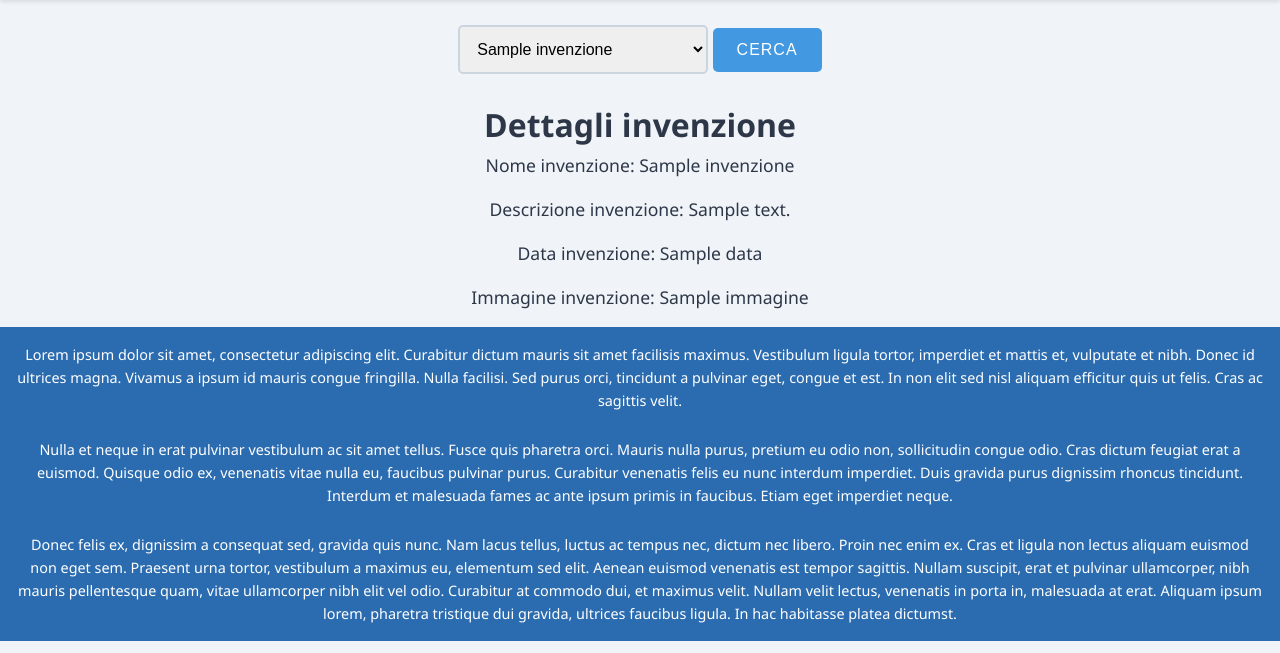
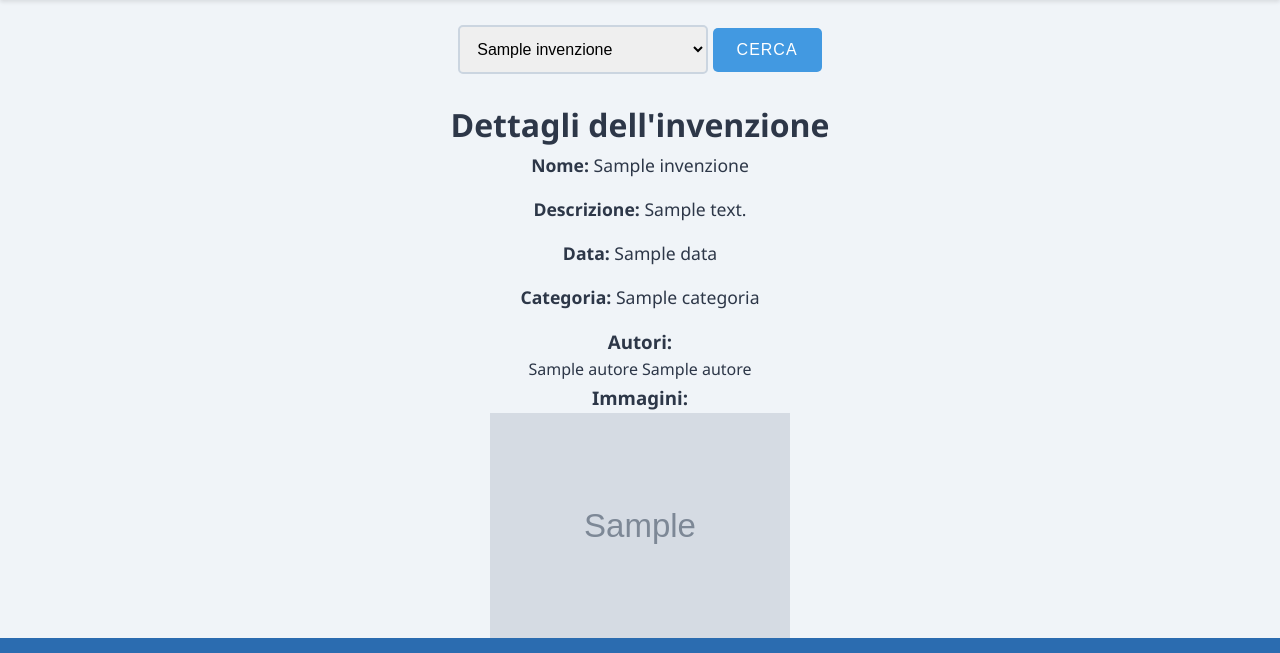
Before and after one commit to TheFCorti/Volta, a Django app: template server/museo/museo/mv/museo/templates/details.html in a window 1280 px wide. Shown: the part 76-729 px from the top of the page. Run offline with Django 5.2, Linux system fonts and the light colour scheme; the template is opened without the code that fills it: most values are stand-ins (such as "Sample title", 1, 10 or a date in 2020); grey boxes marked "Sample" are stand-in pictures.

Commit message:
Aggiornamento della pagina dei dettagli dell'invenzione: migliorata la visualizzazione delle informazioni e aggiunti autori e immagini.

```diff
--- a/server/museo/museo/mv/museo/templates/details.html
+++ b/server/museo/museo/mv/museo/templates/details.html
@@ -1,8 +1,25 @@
-{%extends 'invenzioni.html'%}
+{% extends 'invenzioni.html' %}
+
 {% block details %}
-    <h1>Dettagli invenzione</h1>
-    <p>Nome invenzione: {{invenzione}}</p>
-    <p>Descrizione invenzione: {{descrizione}}</p>
-    <p>Data invenzione: {{data}}</p>
-    <p>Immagine invenzione: {{immagine}}</p>
+    <h1>Dettagli dell'invenzione</h1>
+    <p><strong>Nome:</strong> {{ invenzione }}</p>
+    <p><strong>Descrizione:</strong> {{ descrizione }}</p>
+    <p><strong>Data:</strong> {{ data }}</p>
+    <p><strong>Categoria:</strong> {{ categoria }}</p>
+
+    {% if autori %}
+        <h3>Autori:</h3>
+        <ul>
+            {% for autore in autori %}
+                <li>{{ autore.nome }} {{ autore.cognome }}</li>
+            {% endfor %}
+        </ul>
+    {% endif %}
+
+    {% if immagini %}
+        <h3>Immagini:</h3>
+        {% for img in immagini %}
+            <img src="{{ img.file.url }}" alt="Immagine dell'invenzione" width="300">
+        {% endfor %}
+    {% endif %}
 {% endblock %}
```
Also changed, not shown: server/museo/museo/mv/museo/views.py (+21 -7 lines).
